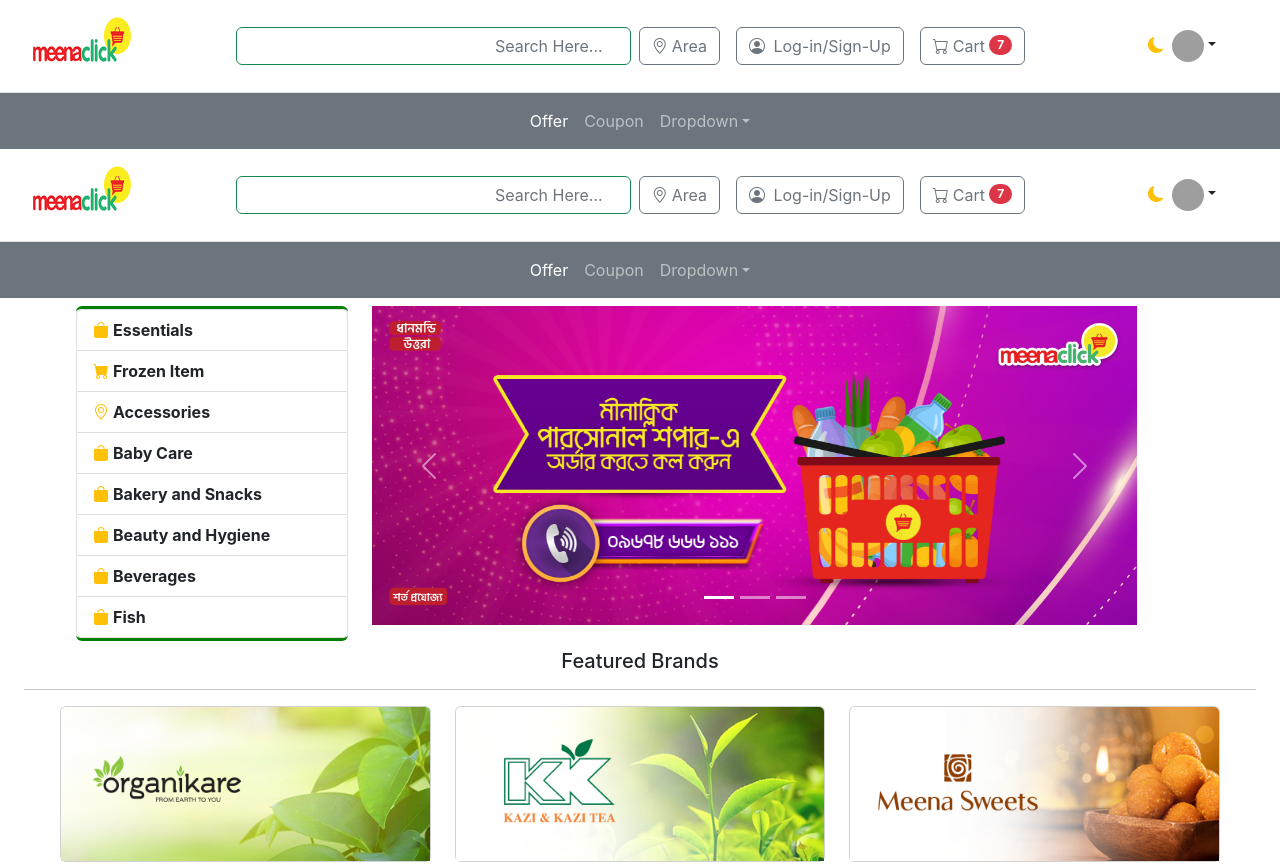
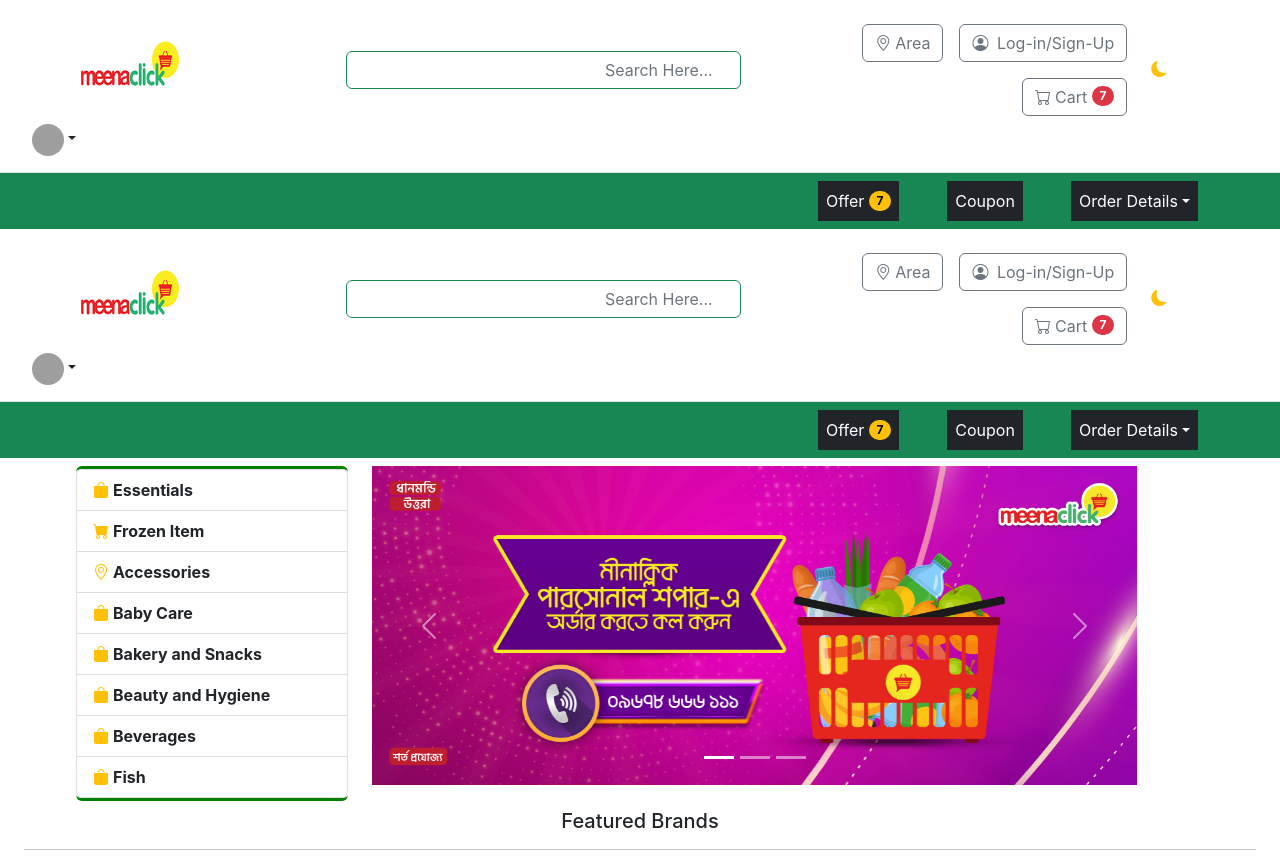
Before and after one commit to MdTanvirHassan/MeenaClick, a React (Create React App) app: page /Home in a window 1280 px wide. Shown: the top 864 px of the page. Built offline with nearby package versions, Linux system fonts and the light colour scheme; grey boxes are pictures that could not be loaded.

Commit message:
updating

```diff
--- a/src/App.js
+++ b/src/App.js
@@ -55,7 +55,7 @@
       </Routes>
       <Carousel mode={mode}></Carousel>
       <Feature mode={mode}></Feature>
-      <Product mode={mode} showAlert={showAlert}></Product>
+      <Product mode={mode} showAlert={showAlert} title='Product Title Quantity' price='price'></Product>
       <Footer mode={mode}></Footer>
       <ScrollButton />
     </Fragment>
--- a/src/components/Header/Header.css
+++ b/src/components/Header/Header.css
@@ -0,0 +1,12 @@
+*{
+    box-sizing: border-box;
+}
+.m{
+    margin-left: 110px!important;
+}
+.b:hover{
+    background-color: white!important;
+    color: black;
+    border:1px solid gray;
+    ;
+}
--- a/src/components/Header/Header.js
+++ b/src/components/Header/Header.js
@@ -2,10 +2,11 @@
 import logo from '../../image/logo.png';
 import logo2 from '../../image/App-Download-Banner.jpg';
 import { Link } from 'react-router-dom';
+import './Header.css';
 
 export default function Header(props) {
   return (
-    <div>
+    <div className='sticky-top'>
          <header className="p-3 mb-0 border-bottom ">
     <div className="full-container">
 
@@ -13,17 +14,17 @@
       <div className="col-lg-0 col-m-0 col-sm-12 ">
             <img src={logo2} className="img-fluid  col-sm-12 collapse " alt="logo" />
         </div>
-      <Link to="/" className="d-flex align-items-center mb-2 mb-lg-0 text-dark text-decoration-none">
+      <Link to="/" className="d-flex align-items-center mb-2 mb-lg-0 text-dark text-decoration-none ms-5">
           <img src={logo} alt='...' className="bi me-2"  width="100" height="60"  aria-label="Bootstrap"/>
         </Link>
-        <form className="col-12 col-lg-4 mb-3 mb-lg-0 me-lg-0 text-center mx-5 me-10"  role="search">
+        <form className="col-12 col-lg-4 mb-3 mb-lg-0 me-lg-5 text-center ms-5 m"  role="search">
           <input type="search" className="form-control border-success text-end mx-5" placeholder="Search Here..." aria-label="Search"/>
         </form>
 
-        <ul className="nav col-12 col-lg-auto me-lg-auto mb-2  mb-md-0 mx-5 d-flex justify-content-end">
+        <ul className="nav col-12 col-lg-4 col-sm-1 me-lg-2 me-sm-0 mb-2  mb-md-0 ms- d-flex justify-content-end">
             {/* <li><button className='col-sm-0 btn btn-success mt-1 p-2 px-3' type="submit"><i className="bi bi-search"></i></button></li> */}
 
-          <li><a href='/' className="nav-link px-2 link-secondary"><button type="button" className={`btn btn-outline-${props.mode==='dark'?'light':'secondary'}`}><i className="bi bi-geo-alt me-1"></i>Area</button></a></li>
+          <li><Link to='/' className="nav-link px-2 link-secondary"><button type="button" className={`btn btn-outline-${props.mode==='dark'?'light':'secondary'}`}><i className="bi bi-geo-alt me-1"></i>Area</button></Link></li>
 {/* ---------------------- */}
           <li><a href='/' className="nav-link px-2 link-secondary">
 
@@ -39,7 +40,7 @@
         </ul>
 
 
-        <div className={`nav-item nav-link form-check mx-2  form-switch text-${props.mode==='dark'?'light':'secondary'}`}>
+        <div className={`nav-item nav-link form-check mx-lg-2  form-switch text-${props.mode==='dark'?'light':'secondary'}`}>
                             {/* <input className="form-check-input" onClick={props.toggleMode} type="checkbox" role="switch" id="flexSwitchCheckDefault"/> */}
                             <label className="form-check-label text-warning"  onClick={props.toggleMode} htmlFor="flexSwitchCheckDefault"><i className={` w-10 bi bi-${props.mode==='dark'?'sun-fill':'moon-fill'}`}></i></label>
                         </div>
@@ -67,23 +68,23 @@
 
 
 
-    <nav className="navbar navbar-expand-lg navbar-dark bg-secondary" aria-label="Tenth navbar example">
+    <nav className={`navbar navbar-expand-lg navbar-dark bg-${props.mode==='dark'?'secondary':'success'}`} aria-label="Tenth navbar example">
     <div className="container-fluid">
       <button className="navbar-toggler" type="button" data-bs-toggle="collapse" data-bs-target="#navbarsExample08" aria-controls="navbarsExample08" aria-expanded="false" aria-label="Toggle navigation">
         <span className="navbar-toggler-icon"></span>
       </button>
 
-      <div className="collapse navbar-collapse justify-content-md-center" id="navbarsExample08">
+      <div className="collapse navbar-collapse justify-content-md-end container" id="navbarsExample08">
         <ul className="navbar-nav">
-          <li className="nav-item">
-            <a className="nav-link active" aria-current="page" href='/'>Offer</a>
+          <li className="nav-item justify-content-md-start">
+            <Link to='/' className="nav-link active bg-dark btn-btn-dark b" type='button' aria-current="page" href='/'>Offer <span className="badge text-bg-warning rounded-pill align-text-bottom"> 7</span></Link>
           </li>
-          <li className="nav-item">
-            <a className="nav-link" href='/'>Coupon</a>
+          <li className="nav-item b">
+            <Link to='/' className="nav-link bg-dark mx-5 active b" href='/'>Coupon</Link>
           </li>
 
           <li className="nav-item dropdown">
-            <a className="nav-link dropdown-toggle" href='/' data-bs-toggle="dropdown" aria-expanded="false">Dropdown</a>
+            <a className="nav-link dropdown-toggle bg-dark text-white b" href='/' data-bs-toggle="dropdown" aria-expanded="false">Order Details</a>
             <ul className="dropdown-menu">
               <li><a className="dropdown-item" href='/'>Action</a></li>
               <li><a className="dropdown-item" href='/'>Another action</a></li>
--- a/src/components/Product/Product.js
+++ b/src/components/Product/Product.js
@@ -1,4 +1,5 @@
 import React, { useState } from 'react'
+import PropTypes from 'prop-types';
 import img from '../../image/p1.jpg';
 import img2 from '../../image/p2.jpg';
 import img3 from '../../image/p6.jpg';
@@ -162,7 +163,7 @@
                  <div className={`card p-2 bg-${props.mode==='dark'?'secondary':'body'}`} style={{width: "200px"}} >
                     <img src={dd5} className="card-img-top" alt="..."/><hr />
                     <div className="card-body text-center">
-                        <h5 className="card-title">Radhuni MAster Oil 1Ltr</h5>
+                        <h5 className="card-title">{props.title}</h5>
                         <p className="card-text">tk. 360</p>
                         <a href='/' className="btn btn-success "><i className="bi bi-cart me-1"></i>Add to Cart</a>
                     </div>
@@ -187,3 +188,13 @@
     </div>
   )
 }
+
+
+Product.propTypes ={
+    title: PropTypes.string.isRequired,
+    price: PropTypes.string.isRequired
+}
+Product.defaultProps ={
+    title: 'Product Title',
+    price: 'Product Price'
+}
```
